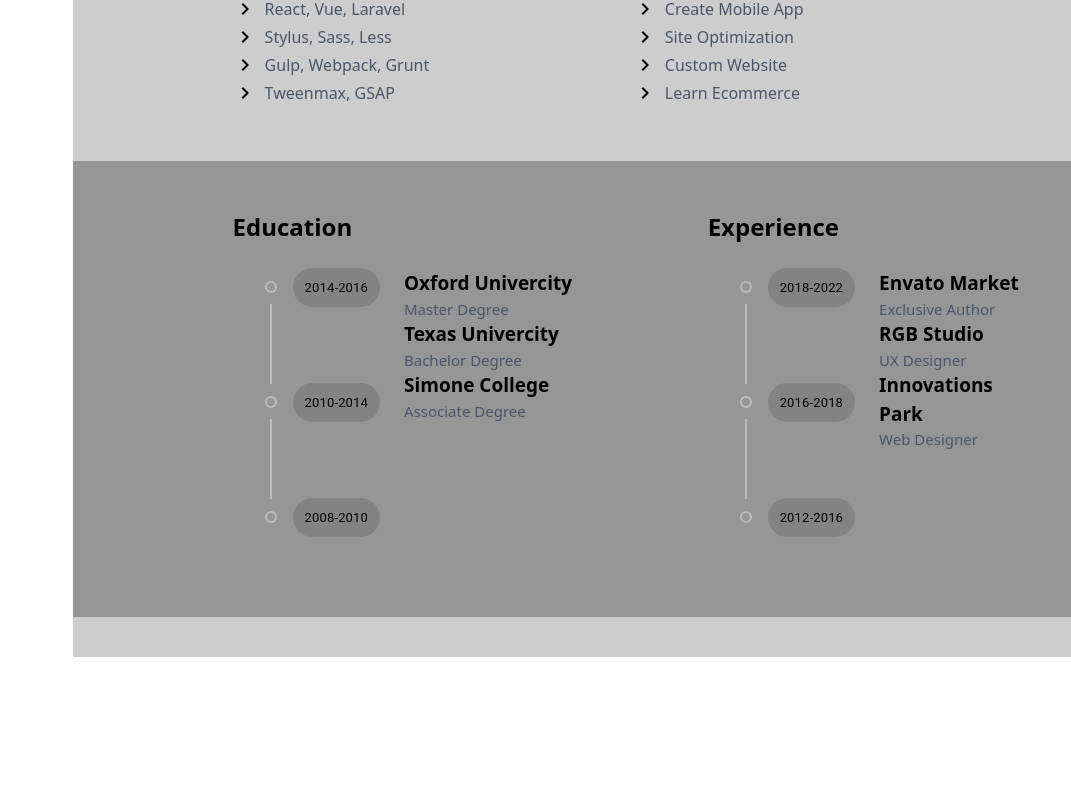
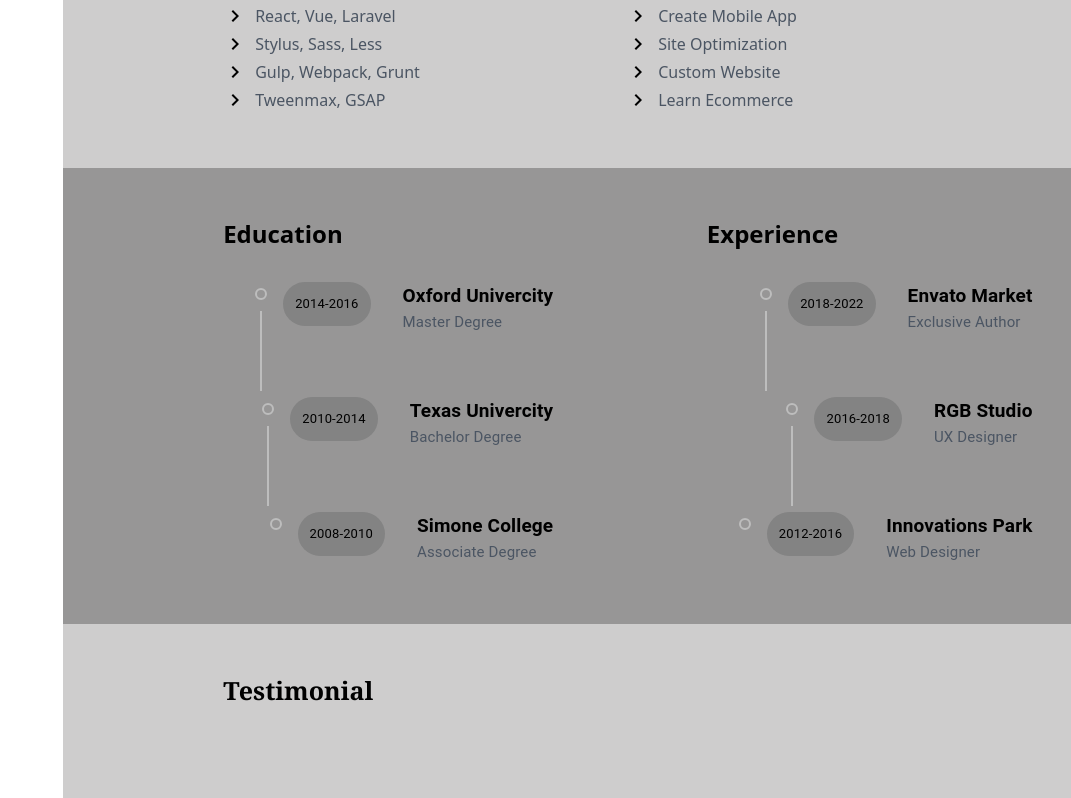
Before and after one commit to haseeb196/old-portfolio, a Next.js app: page /about in a window 1280 px wide. Shown: the part 1939-2737 px from the top of the page, without its empty margins (209-1280 px from the left). Before the commit the page ends 2596 px from the top, so only its background shows below. Built offline with nearby package versions, Linux system fonts and the light colour scheme.

Commit message:
Day 10..

```diff
--- a/package.json
+++ b/package.json
@@ -28,7 +28,8 @@
     "prettier-plugin-tailwindcss": "^0.2.1",
     "react": "18.2.0",
     "react-countup": "^6.4.1",
-    "react-dom": "18.2.0"
+    "react-dom": "18.2.0",
+    "swiper": "^8.4.7"
   },
   "devDependencies": {
     "autoprefixer": "^10.4.13",
--- a/src/components/Animations/Mousetracker/Mouse.js
+++ b/src/components/Animations/Mousetracker/Mouse.js
@@ -24,7 +24,7 @@ const Mouse = () => {
     <>
       {' '}
       <div
-        className={`z-100 pointer-events-none fixed left-0 top-0 -ml-[15px] -mt-[15px]  h-[30px] w-[30px] rounded-3xl border-[2px] border-solid border-white opacity-80  transition-all duration-700 ease-out`}
+        className={`z-100 duration-400 pointer-events-none fixed left-0 top-0 -ml-[15px]  -mt-[15px] h-[30px] w-[30px] rounded-3xl border-[2px] border-solid border-white  opacity-80 transition-all ease-out`}
         style={{
           transform: `translate(${mousetrack.x}px, ${mousetrack.y}px)`,
         }}
--- a/src/components/Animations/MuiComponents/Timelines.js
+++ b/src/components/Animations/MuiComponents/Timelines.js
@@ -7,7 +7,7 @@ import {
   TimelineSeparator,
 } from '@mui/lab';
 
-const Timelines = ({ t1, t2, t3 }) => {
+const Timelines = ({ D1, D2, D3, t1, t2, t3 }) => {
   return (
     <Timeline>
       <TimelineItem>
@@ -19,9 +19,19 @@ const Timelines = ({ t1, t2, t3 }) => {
           <TimelineConnector className="h-20 bg-[#858484]" />
         </TimelineSeparator>
         <TimelineContent>
+          <div className="flex flex-row items-start gap-8 s400:gap-2">
             <span className="whitespace-nowrap rounded-3xl bg-[#838383] p-3 text-[13px]">
-            {t1}
+              {D1}
+            </span>{' '}
+            <div className="flex flex-col">
+              <span className="whitespace-nowrap text-[19px] font-semibold sg:text-[16px] s400:whitespace-normal">
+                {t1?.title}
               </span>
+              <span className="text-[15px] text-gray-600 sg:text-[13px]">
+                {t1?.span}
+              </span>
+            </div>
+          </div>
         </TimelineContent>
       </TimelineItem>
       <TimelineItem>
@@ -33,22 +43,42 @@ const Timelines = ({ t1, t2, t3 }) => {
           <TimelineConnector className="h-20 bg-[#858484]" />
         </TimelineSeparator>
         <TimelineContent>
+          <div className="flex flex-row items-start gap-8 s400:gap-2">
             <span className="whitespace-nowrap rounded-3xl bg-[#838383]  p-3 text-[13px]">
-            {t2}
+              {D2}
             </span>
+            <div className="flex flex-col">
+              <span className="whitespace-nowrap  text-[19px] font-semibold sg:text-[16px] s400:whitespace-normal">
+                {t2?.title}
+              </span>
+              <span className="text-[15px] text-gray-600 sg:text-[13px]">
+                {t2?.span}
+              </span>
+            </div>
+          </div>
         </TimelineContent>
       </TimelineItem>
       <TimelineItem>
         <TimelineSeparator>
           <TimelineDot
             variant="outlined"
-            className="border-black"
+            className="border-black "
           />
         </TimelineSeparator>
         <TimelineContent>
+          <div className="flex flex-row items-start gap-8 s400:gap-2">
             <span className="whitespace-nowrap rounded-3xl bg-[#838383]  p-3 text-[13px]">
-            {t3}
+              {D3}
             </span>
+            <div className="flex flex-col">
+              <span className="whitespace-nowrap text-[19px] font-semibold sg:text-[16px] s400:whitespace-normal">
+                {t3?.title}
+              </span>
+              <span className="text-[15px] text-gray-600 sg:text-[13px]">
+                {t3?.span}
+              </span>
+            </div>
+          </div>
         </TimelineContent>
       </TimelineItem>
     </Timeline>
--- /dev/null
+++ b/src/components/Animations/Swiper/Swiper.js
@@ -0,0 +1,12 @@
+const Swiper = () => {
+  return (
+    <div className="flex flex-col items-start">
+      <div className="w-full border-[2px] border-solid border-gray-500">
+        <p>galnwlagwgawgewgwgsdgsdgsdgs</p>
+      </div>
+      <div></div>
+    </div>
+  );
+};
+
+export default Swiper;
--- a/src/components/PagesComponents/about/MainComponent/About.js
+++ b/src/components/PagesComponents/about/MainComponent/About.js
@@ -2,6 +2,7 @@ import Div1 from '../aboutcomp/Div1';
 import Div2 from '../aboutcomp/Div2';
 import Div3 from '../aboutcomp/Div3';
 import Div4 from '../aboutcomp/Div4';
+import Testimonial from '../aboutcomp/Testimonial';
 const About = () => {
   return (
     <div className="py-10">
@@ -9,7 +10,7 @@ const About = () => {
       <Div2 />
       <Div3 />
       <Div4 />
-      <div></div>
+      <Testimonial />
     </div>
   );
 };
--- a/src/components/PagesComponents/about/aboutcomp/Div4.js
+++ b/src/components/PagesComponents/about/aboutcomp/Div4.js
@@ -7,80 +7,32 @@ const Div4 = () => {
         <div>
           <h1 className="text-[24px] font-bold capitalize">education</h1>
         </div>
-        <div className="flex flex-row gap-2 s400:gap-[1px]">
+
         <div>
           <Timelines
-              t1={'2014-2016'}
-              t2={'2010-2014'}
-              t3={'2008-2010'}
+            D1={'2014-2016'}
+            D2={'2010-2014'}
+            D3={'2008-2010'}
+            t1={{ title: 'Oxford Univercity', span: 'Master Degree' }}
+            t2={{ title: 'Texas Univercity', span: 'Bachelor Degree' }}
+            t3={{ title: 'Simone College', span: 'Associate Degree' }}
           />
-          </div>
-          <div>
-            <div className="">
-              <p className="whitespace-nowrap text-[19px] font-semibold sg:text-[16px] s400:whitespace-normal">
-                Oxford Univercity
-              </p>
-              <p className="text-[15px] text-gray-600 sg:text-[13px]">
-                Master Degree
-              </p>
-            </div>
-            <div>
-              <p className="text-[19px] font-semibold sg:text-[16px]">
-                Texas Univercity
-              </p>
-              <p className="text-[15px] text-gray-600 sg:text-[13px]">
-                Bachelor Degree
-              </p>
-            </div>
-            <div>
-              <p className="text-[19px] font-semibold sg:text-[16px]">
-                Simone College
-              </p>
-              <p className="text-[15px] text-gray-600 sg:text-[13px]">
-                Associate Degree
-              </p>
-            </div>
-          </div>
         </div>
       </div>
       <div className="flex flex-col justify-start gap-6">
         <div>
           <h1 className="text-[24px] font-bold capitalize">experience</h1>
         </div>
-        <div className="flex flex-row gap-2 sg:gap-[1px]">
+
         <div>
           <Timelines
-              t1={'2018-2022'}
-              t2={'2016-2018'}
-              t3={'2012-2016'}
+            D1={'2018-2022'}
+            D2={'2016-2018'}
+            D3={'2012-2016'}
+            t1={{ title: 'Envato Market', span: 'Exclusive Author' }}
+            t2={{ title: 'RGB Studio', span: 'UX Designer' }}
+            t3={{ title: 'Innovations Park', span: 'Web Designer' }}
           />
-          </div>
-          <div>
-            <div>
-              <p className="whitespace-nowrap  text-[19px] font-semibold sg:whitespace-normal sg:text-[16px]">
-                Envato Market
-              </p>
-              <p className="text-[15px] text-gray-600 sg:text-[13px]">
-                Exclusive Author
-              </p>
-            </div>
-            <div>
-              <p className="whitespace-nowrap text-[19px] font-semibold sg:text-[16px]">
-                RGB Studio
-              </p>
-              <p className="text-[15px] text-gray-600 sg:text-[13px]">
-                UX Designer
-              </p>
-            </div>
-            <div>
-              <p className="text-[19px]  font-semibold sg:text-[16px]">
-                Innovations Park
-              </p>
-              <p className="text-[15px] text-gray-600  sg:text-[13px]">
-                Web Designer
-              </p>
-            </div>
-          </div>
         </div>
       </div>
     </div>
--- /dev/null
+++ b/src/components/PagesComponents/about/aboutcomp/Testimonial.js
@@ -0,0 +1,39 @@
+const Testimonial = () => {
+  const content = [
+    {
+      text: 'Beautiful minimalist design and great, fast response with support. Highly recommend. Thanks Marketify!',
+      author: 'alexander walker',
+      span: 'graphic designer',
+      image:
+        'https://i.pinimg.com/736x/87/14/d5/8714d527903f7a8093091e167d9bddcc.jpg',
+    },
+    {
+      text: 'I had a little problem and the support was just awesome to quickly solve the situation. And keep going on.',
+      author: 'baraka clinton',
+      span: 'english teacher',
+      image:
+        'https://encrypted-tbn0.gstatic.com/images?q=tbn:ANd9GcT2K27XkymJzsG1mdFcseZwBeqgyOLT2Pr_Kg&usqp=CAU',
+    },
+    {
+      text: 'These people really know what they are doing! Great customer support availability and supperb kindness.',
+      author: 'mics4',
+      span: 'developer',
+      image:
+        'https://img.myloview.com/stickers/people-or-human-logo-template-in-3d-circle-shape-700-238264360.jpg',
+    },
+  ];
+  return (
+    <div className="py-12 xl:px-40 sg:px-16 s400:px-12">
+      <div>
+        <h1 className="font-serif text-[25px] font-[900] ">Testimonial</h1>
+      </div>
+      <div>
+        {content.map((x) => {
+          console.log(x);
+        })}
+      </div>
+    </div>
+  );
+};
+
+export default Testimonial;
--- a/src/components/sidebar/sidebarComponent/Sidebar.js
+++ b/src/components/sidebar/sidebarComponent/Sidebar.js
@@ -21,7 +21,7 @@ const Sidebar = () => {
     <div
       className={`${
         chg ? 'bg-[#E0E0E0]' : 'bg-[#000007]'
-      } flex  flex-col items-start justify-center gap-y-16  px-[70px] text-white shadow-2xl transition-all duration-150 xl:fixed xl:h-[100vh] xl:min-w-[22%] xl:max-w-[23%] sg:!sticky sg:!top-0`}
+      } flex flex-col items-start justify-center gap-y-16  px-[70px] text-white shadow-2xl transition-all duration-150 xl:fixed xl:h-[100vh] xl:min-w-[22%] xl:max-w-[23%] sg:sticky sg:top-0`}
     >
       <div>
         <h1
--- a/src/pages/about.js
+++ b/src/pages/about.js
@@ -10,7 +10,7 @@ const Abouts = () => {
   });
 
   return (
-    <div className="scroll-smooth bg-[#cecdcd]">
+    <div className="bg-[#cecdcd]">
       <motion.div
         className="fixed top-0 right-0 left-0 h-[2.3px]  origin-[0%] bg-[#ffffff]"
         style={{ scaleX }}
--- a/src/pages/service.js
+++ b/src/pages/service.js
@@ -1,5 +1,12 @@
+import Swiper from '@/components/Animations/Swiper/Swiper';
+
 const service = () => {
-  return <div>service</div>;
+  return (
+    <div>
+      service
+      <Swiper />
+    </div>
+  );
 };
 
 export default service;
--- a/src/styles/globals.css
+++ b/src/styles/globals.css
@@ -60,7 +60,7 @@ html {
 }
 
 .css-ha3bif-MuiTimelineItem-root:before {
-  padding: 0px !important;
+  display: none;
 }
 
 .MuiTimeline-root {
```
Also changed, not shown: 1 other file (tests, documents, lock files or other folders). Lines whose indentation alone changed are shown as unchanged.
